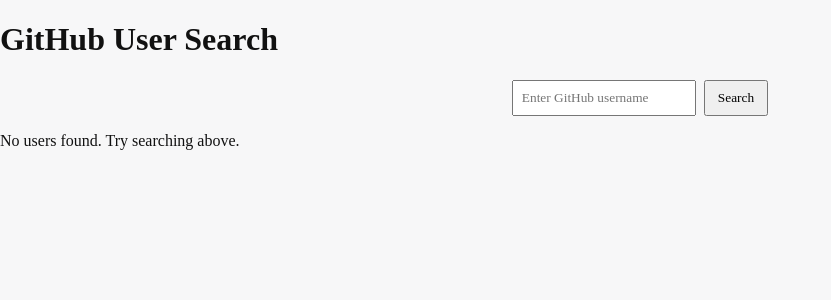
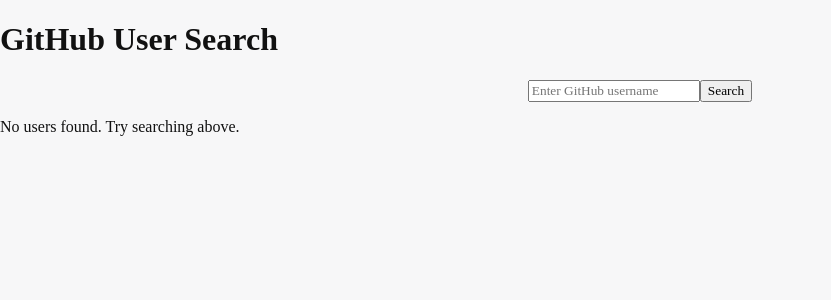
Before and after one commit to Dimonge09/alx-fe-reactjs, a React (Vite) app in the folder github-user-search/: page / in a window 1280 px wide. Shown: the top 300 px of the page, without its empty margins (0-831 px from the left). Built offline with nearby package versions, Linux system fonts and the light colour scheme.

Commit message:
Add avatar_url, login, and img rendering to search.jsx

```diff
--- a/github-user-search/src/components/Search.jsx
+++ b/github-user-search/src/components/Search.jsx
@@ -1,4 +1,3 @@
-// src/components/Search.jsx
 import React, { useState } from "react";
 import fetchUserData from "../services/githubService";
 
@@ -19,7 +18,7 @@ export default function Search({ setUsers }) {
     try {
       const data = await fetchUserData(username);
       setUser(data);
-      setUsers && setUsers([data]); // optional: update parent state if needed
+      setUsers && setUsers([data]);
     } catch (err) {
       setError("Looks like we cant find the user");
     } finally {
@@ -28,32 +27,23 @@ export default function Search({ setUsers }) {
   };
 
   return (
-    <div className="search-container" style={{ textAlign: "center" }}>
-      {/* Search Form */}
+    <div style={{ textAlign: "center" }}>
       <form onSubmit={handleSubmit}>
         <input
           type="text"
           placeholder="Enter GitHub username"
           value={username}
           onChange={(e) => setUsername(e.target.value)}
-          style={{ padding: "8px", marginRight: "8px" }}
         />
-        <button type="submit" style={{ padding: "8px 12px" }}>
-          Search
-        </button>
+        <button type="submit">Search</button>
       </form>
 
-      {/* Conditional Rendering */}
       {loading && <p>Loading...</p>}
       {error && <p style={{ color: "red" }}>{error}</p>}
+
       {user && (
-        <div style={{ marginTop: "16px" }}>
-          <img
-            src={user.avatar_url}
-            alt={user.login}
-            width="100"
-            style={{ borderRadius: "50%" }}
-          />
+        <div>
+          <img src={user.avatar_url} alt={user.login} width="100" />
           <h3>{user.login}</h3>
           <a href={user.html_url} target="_blank" rel="noreferrer">
             View Profile
```
